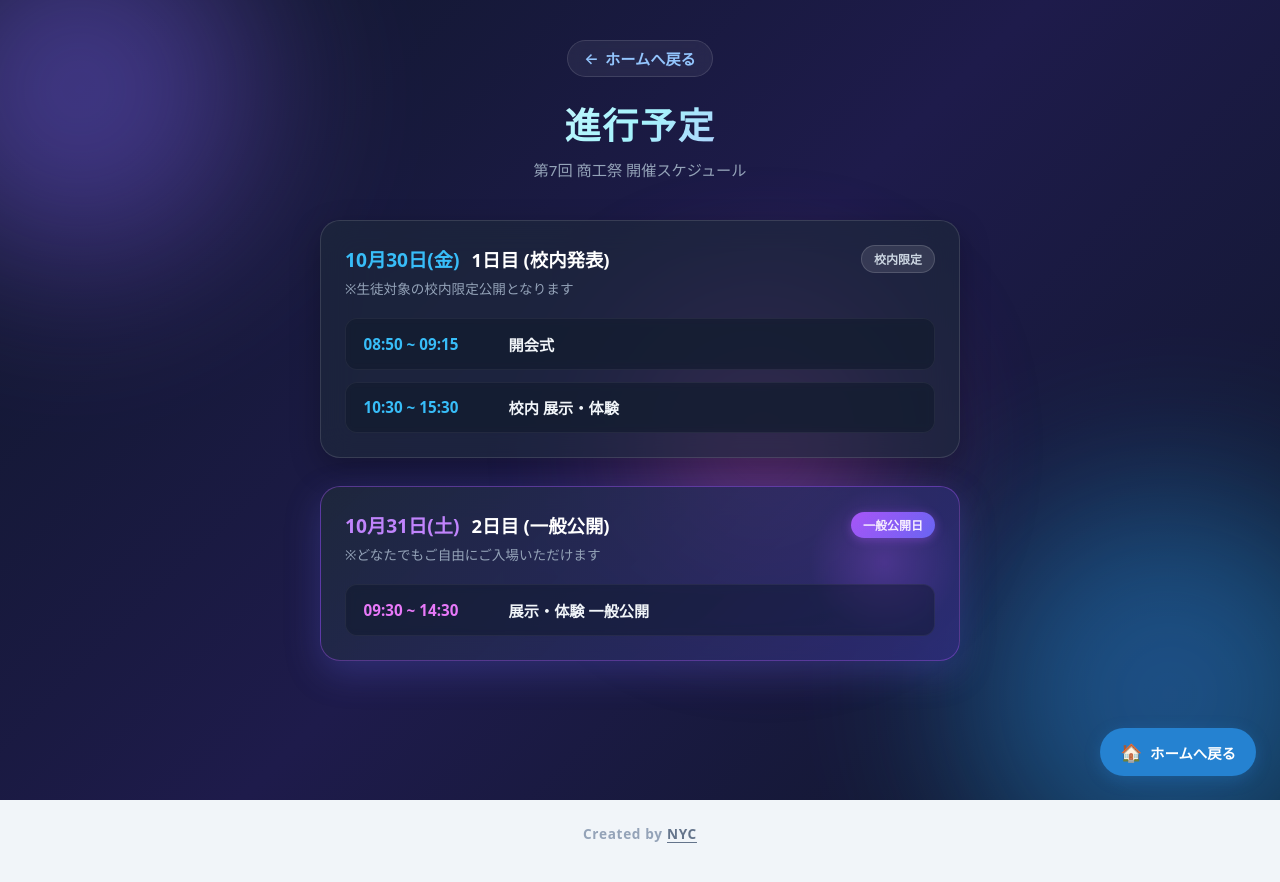
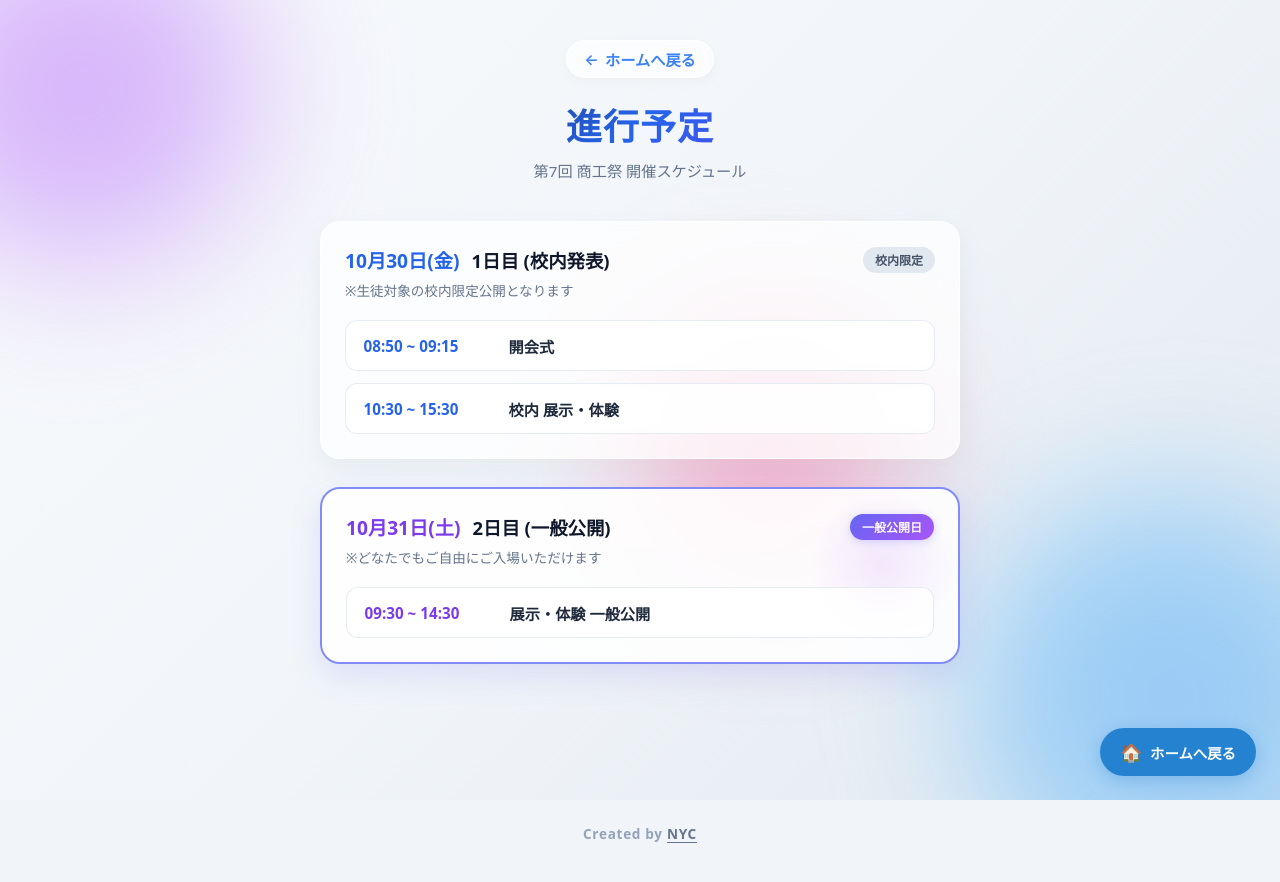
Before and after one commit to System-Dev-Nagoshoko/Dev.Nagoshoko, an Astro site: page /schedule in a window 1280 px wide. Built offline with nearby package versions, Linux system fonts and the light colour scheme; Astro itself is replaced by a stand-in of ours.

Commit message:
Update schedule.astro

```diff
--- a/src/pages/schedule.astro
+++ b/src/pages/schedule.astro
@@ -27,7 +27,7 @@ const scheduleData = [
 
 <Layout title="進行予定 - 第7回商工祭">
   <div class="page-wrapper">
-    <!-- 浮遊する装飾用図形 -->
+    <!-- 浮遊するホワイトベース装飾図形 -->
     <div class="bg-shape shape-1"></div>
     <div class="bg-shape shape-2"></div>
     <div class="bg-shape shape-3"></div>
@@ -72,13 +72,13 @@ const scheduleData = [
 </Layout>
 
 <style>
-  /* ページのベース設定と美しいグラデーション背景 */
+  /* ホワイトベースの背景 & 柔らかなグラデーション */
   .page-wrapper {
     position: relative;
     min-height: 100vh;
-    background: linear-gradient(135deg, #0f172a 0%, #1e1b4b 50%, #0f172a 100%);
+    background: linear-gradient(135deg, #f8fafc 0%, #f1f5f9 50%, #e2e8f0 100%);
     overflow: hidden;
-    color: #f8fafc;
+    color: #1e293b;
   }
 
   /* Keyframes による図形の浮遊アニメーション */
@@ -97,8 +97,8 @@ const scheduleData = [
   .bg-shape {
     position: absolute;
     border-radius: 50%;
-    filter: blur(80px);
-    opacity: 0.45;
+    filter: blur(70px);
+    opacity: 0.5;
     pointer-events: none;
     animation: float 14s infinite ease-in-out;
   }
@@ -106,7 +106,7 @@ const scheduleData = [
   .shape-1 {
     width: 320px;
     height: 320px;
-    background: radial-gradient(circle, #6366f1, #a855f7);
+    background: radial-gradient(circle, #c084fc, #a855f7);
     top: -50px;
     left: -80px;
     animation-delay: 0s;
@@ -115,16 +115,16 @@ const scheduleData = [
   .shape-2 {
     width: 380px;
     height: 380px;
-    background: radial-gradient(circle, #3b82f6, #06b6d4);
+    background: radial-gradient(circle, #60a5fa, #38bdf8);
     bottom: -100px;
     right: -80px;
     animation-delay: -5s;
   }
 
   .shape-3 {
-    width: 250px;
-    height: 250px;
-    background: radial-gradient(circle, #ec4899, #8b5cf6);
+    width: 260px;
+    height: 260px;
+    background: radial-gradient(circle, #f472b6, #fb7185);
     top: 40%;
     left: 50%;
     transform: translate(-50%, -50%);
@@ -148,39 +148,43 @@ const scheduleData = [
     display: inline-flex;
     align-items: center;
     gap: 0.4rem;
-    color: #93c5fd;
+    color: #3b82f6;
     text-decoration: none;
     font-size: 0.95rem;
     font-weight: 600;
     margin-bottom: 1.25rem;
-    padding: 0.4rem 1rem;
-    background: rgba(255, 255, 255, 0.06);
-    border: 1px solid rgba(255, 255, 255, 0.12);
+    padding: 0.45rem 1.1rem;
+    background: rgba(255, 255, 255, 0.7);
+    border: 1px solid rgba(255, 255, 255, 0.9);
     border-radius: 9999px;
     backdrop-filter: blur(8px);
+    box-shadow: 0 4px 12px rgba(0, 0, 0, 0.03);
     transition: all 0.25s ease;
   }
 
   .back-button:hover {
-    background: rgba(255, 255, 255, 0.15);
-    color: #ffffff;
+    background: #ffffff;
+    color: #1d4ed8;
+    box-shadow: 0 6px 16px rgba(37, 99, 235, 0.15);
     transform: translateX(-3px);
   }
 
+  /* 明るいグラデーションテキスト */
   .gradient-text {
     font-size: 2.25rem;
     font-weight: 800;
     margin: 0;
-    background: linear-gradient(135deg, #ffffff 0%, #a5f3fc 50%, #c084fc 100%);
+    background: linear-gradient(135deg, #1e293b 0%, #2563eb 50%, #7c3aed 100%);
     -webkit-background-clip: text;
     -webkit-text-fill-color: transparent;
-    letter-spacing: 0.05em;
+    letter-spacing: 0.03em;
   }
 
   .subtitle {
-    color: #94a3b8;
+    color: #64748b;
     font-size: 0.95rem;
     margin-top: 0.5rem;
+    font-weight: 500;
   }
 
   .schedule-list {
@@ -189,30 +193,30 @@ const scheduleData = [
     gap: 1.75rem;
   }
 
-  /* グラスモーフィズム調のカードデザイン */
+  /* 白ベースのガラスモーフィズムカード */
   .day-card {
     position: relative;
-    background: rgba(30, 41, 59, 0.65);
+    background: rgba(255, 255, 255, 0.75);
     backdrop-filter: blur(16px);
     -webkit-backdrop-filter: blur(16px);
-    border: 1px solid rgba(255, 255, 255, 0.12);
+    border: 1px solid rgba(255, 255, 255, 0.8);
     border-radius: 20px;
     padding: 1.5rem;
-    box-shadow: 0 10px 30px rgba(0, 0, 0, 0.25);
+    box-shadow: 0 10px 25px rgba(148, 163, 184, 0.12);
     overflow: hidden;
-    transition: transform 0.3s ease, border-color 0.3s ease;
+    transition: transform 0.3s ease, box-shadow 0.3s ease;
   }
 
   .day-card:hover {
     transform: translateY(-4px);
-    border-color: rgba(255, 255, 255, 0.25);
+    box-shadow: 0 15px 30px rgba(148, 163, 184, 0.2);
   }
 
-  /* 一般公開日（ハイライト）の豪華グラデーション枠 */
+  /* 一般公開日（ハイライト） */
   .day-card.highlight {
-    background: linear-gradient(135deg, rgba(30, 41, 59, 0.85) 0%, rgba(49, 46, 129, 0.75) 100%);
-    border: 1px solid rgba(168, 85, 247, 0.4);
-    box-shadow: 0 12px 35px rgba(99, 102, 241, 0.25);
+    background: rgba(255, 255, 255, 0.88);
+    border: 2px solid #818cf8;
+    box-shadow: 0 12px 32px rgba(99, 102, 241, 0.15);
   }
 
   .day-card.highlight .card-glow {
@@ -221,7 +225,7 @@ const scheduleData = [
     right: 0;
     width: 150px;
     height: 150px;
-    background: radial-gradient(circle, rgba(168, 85, 247, 0.25) 0%, transparent 70%);
+    background: radial-gradient(circle, rgba(168, 85, 247, 0.12) 0%, transparent 70%);
     pointer-events: none;
   }
 
@@ -243,17 +247,17 @@ const scheduleData = [
   .day-date {
     font-size: 1.2rem;
     font-weight: 800;
-    color: #38bdf8;
+    color: #2563eb;
   }
 
   .day-card.highlight .day-date {
-    color: #c084fc;
+    color: #7c3aed;
   }
 
   .day-title {
     font-size: 1.15rem;
     font-weight: 700;
-    color: #ffffff;
+    color: #0f172a;
     margin: 0;
   }
 
@@ -262,21 +266,19 @@ const scheduleData = [
     font-weight: 700;
     padding: 0.25rem 0.75rem;
     border-radius: 9999px;
-    background: rgba(255, 255, 255, 0.1);
-    color: #cbd5e1;
-    border: 1px solid rgba(255, 255, 255, 0.15);
+    background: #e2e8f0;
+    color: #475569;
   }
 
   .badge-primary {
-    background: linear-gradient(135deg, #a855f7 0%, #6366f1 100%);
+    background: linear-gradient(135deg, #6366f1 0%, #a855f7 100%);
     color: #ffffff;
-    border: none;
-    box-shadow: 0 2px 10px rgba(168, 85, 247, 0.4);
+    box-shadow: 0 2px 8px rgba(99, 102, 241, 0.25);
   }
 
   .day-note {
     font-size: 0.85rem;
-    color: #94a3b8;
+    color: #64748b;
     margin-top: 0;
     margin-bottom: 1.25rem;
   }
@@ -293,27 +295,27 @@ const scheduleData = [
   .event-item {
     display: flex;
     align-items: center;
-    background: rgba(15, 23, 42, 0.5);
+    background: rgba(255, 255, 255, 0.65);
     padding: 0.85rem 1.1rem;
     border-radius: 12px;
-    border: 1px solid rgba(255, 255, 255, 0.06);
+    border: 1px solid rgba(226, 232, 240, 0.8);
     backdrop-filter: blur(4px);
   }
 
   .event-time {
     font-weight: 700;
-    color: #38bdf8;
+    color: #2563eb;
     width: 145px;
     font-size: 0.95rem;
   }
 
   .day-card.highlight .event-time {
-    color: #e879f9;
+    color: #7c3aed;
   }
 
   .event-title {
     font-size: 0.95rem;
-    color: #f1f5f9;
+    color: #1e293b;
     font-weight: 600;
   }
 
```
